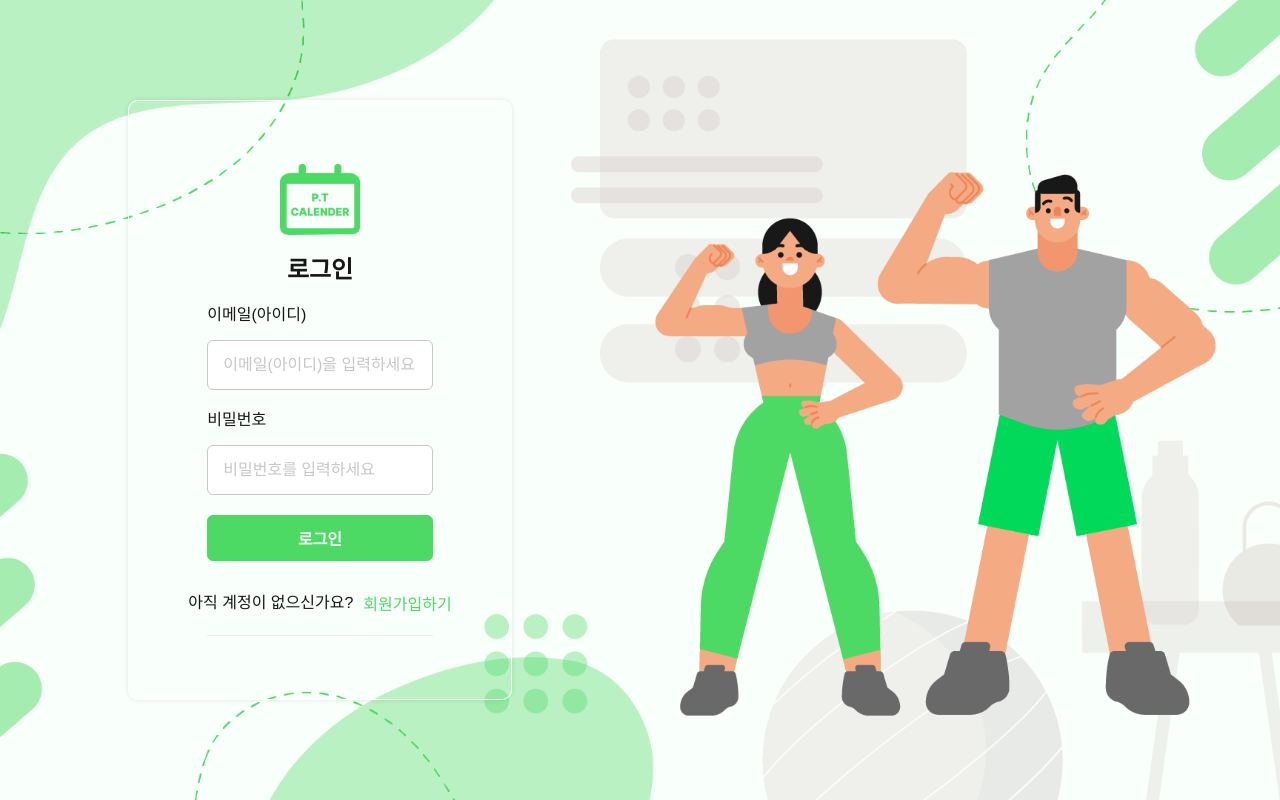
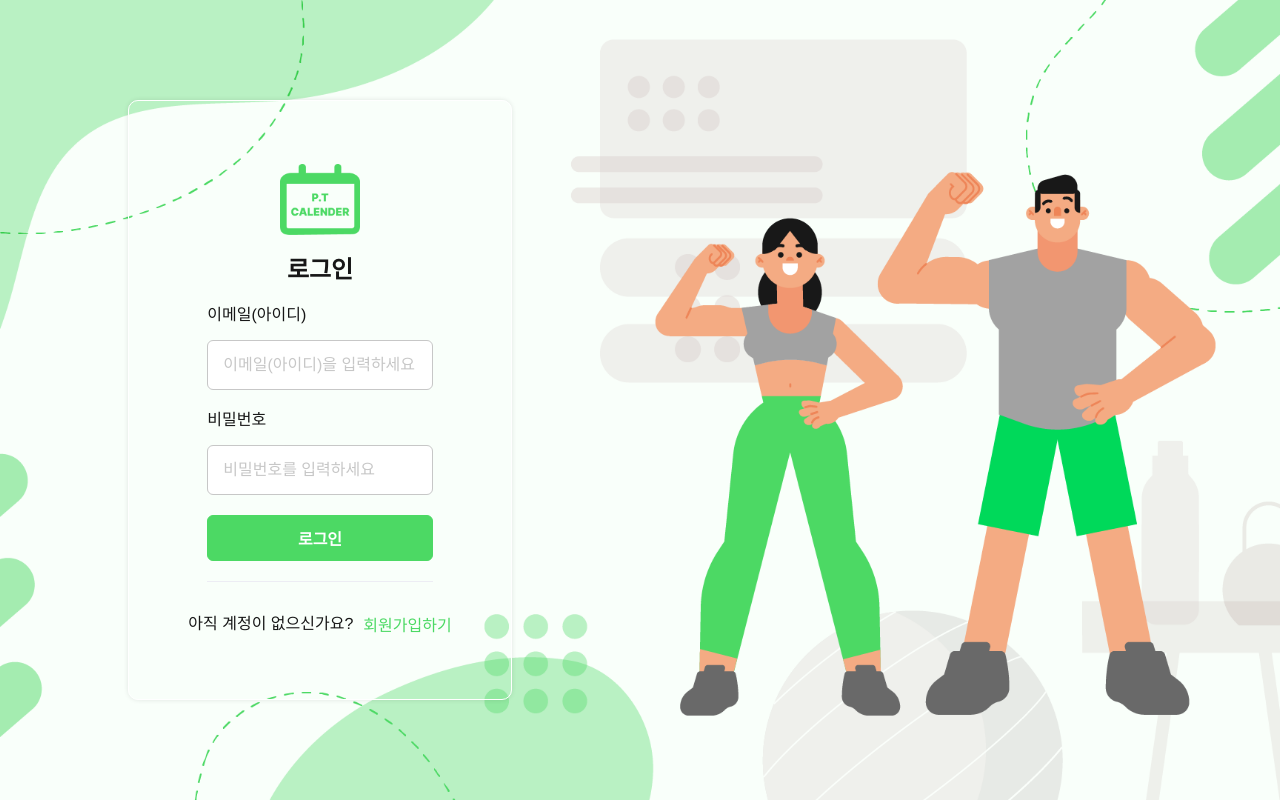
Before and after one commit to YuHyeonWook/health, a React (Vite) app: page / in a window 1280 px wide. Built offline with nearby package versions, Linux system fonts and the light colour scheme; no server answers; a web font is replaced by a local one.

Commit message:
design: 로그인 컴포넌트 실선 변경함

```diff
--- a/src/pages/SignIn.tsx
+++ b/src/pages/SignIn.tsx
@@ -116,17 +116,16 @@ const SignIn = () => {
               required={true}
             />
           </SignLabel>
-
           <ButtonCompoent type="submit">로그인</ButtonCompoent>
           {passwordError && <p>{passwordError}</p>}
           {error && <p>{error}</p>}
+          <BorderBox />
           <SignUpQuestionBox>
             <span>아직 계정이 없으신가요? </span>
             <SignUpBtn type="button" onClick={routeChange}>
               회원가입하기
             </SignUpBtn>
           </SignUpQuestionBox>
-          <BorderBox />
         </SignSection>
       </SignForm>
     </>
```
